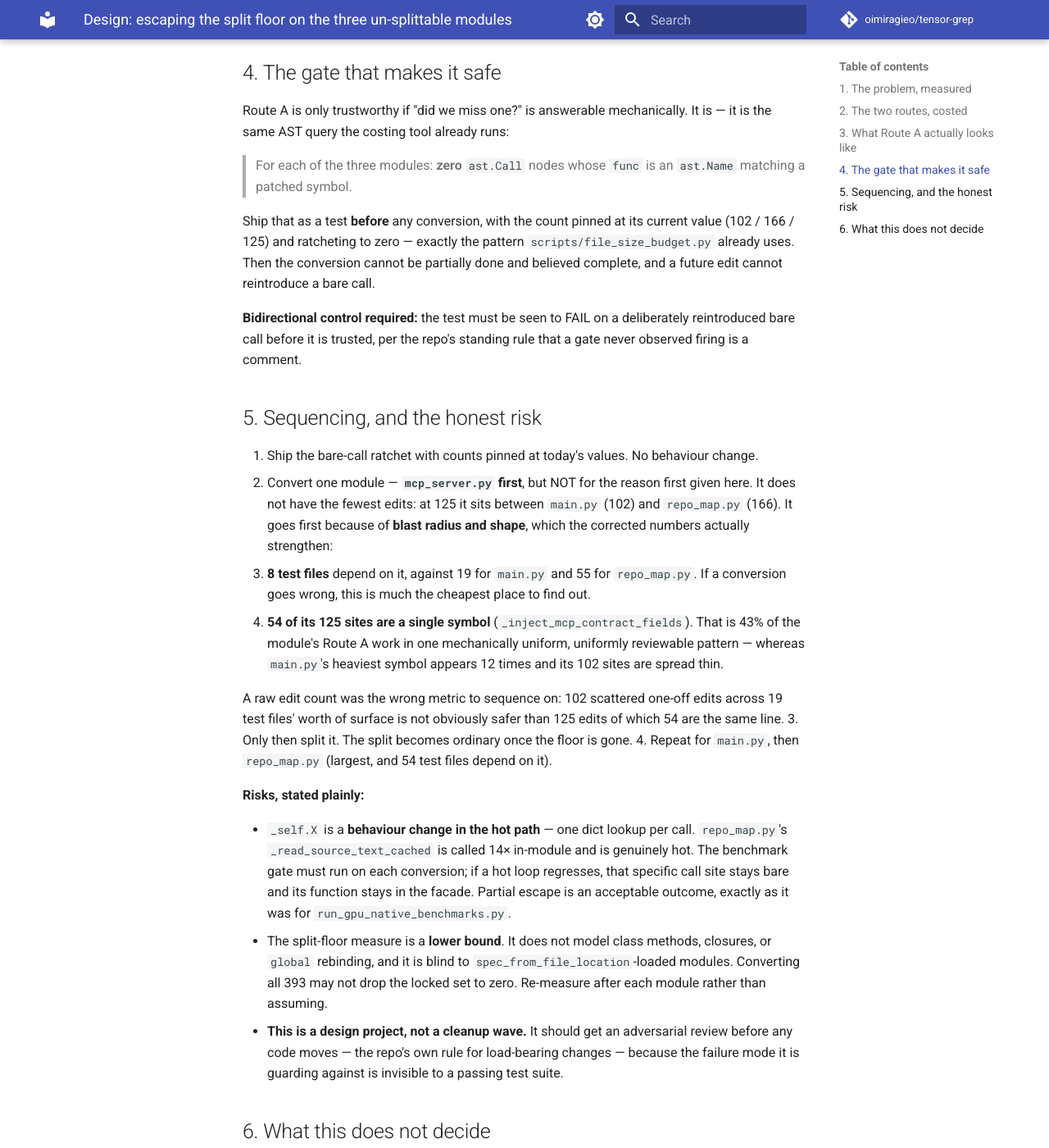
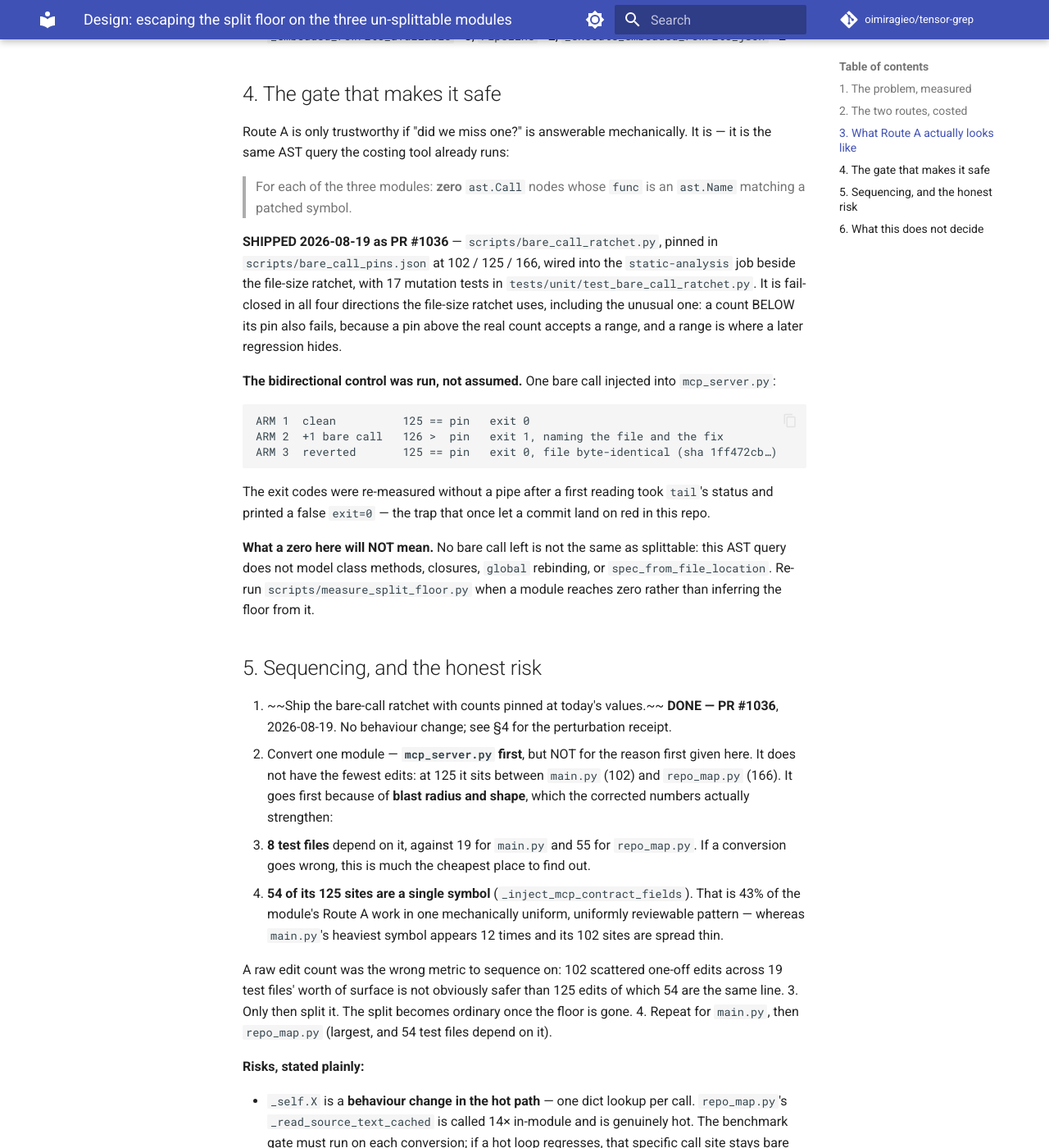
Before and after one commit to oimiragieo/tensor-grep, an MkDocs documentation site: the page built from docs/design/2026-08-19-split-floor-escape.md, in a window 1280 px wide and 1400 px high, scrolled down 3515 px. Shown: the whole window at 82% size. Built offline with MkDocs 1.6.1 and Material for MkDocs 9.7.7, drawn with Linux system fonts in a browser that asks for light colours; comment, search, counter and statistics services are not loaded; some of the changed text lies outside the part shown.

Commit message:
docs: mark split-floor step 1 shipped, and keep the UNREVIEWED half visible (#1037)
The doc still instructed the reader to build the bare-call ratchet, which
shipped as #1036 an hour earlier. A design doc that tells you to build something
already built is how a later reader either re-does it or assumes the whole plan
is unstarted.

§4 now carries the receipt rather than the instruction -- the three-arm
perturbation proof (125 -> 126 -> 125, exit 0/1/0, byte-identical revert), and
the note that the exit codes were re-measured without a pipe after a first
reading took `tail`'s status and printed a false exit=0.

The status line is SCOPED rather than flipped. "Proposal, unreviewed" -> "step 1
shipped; the CONVERSION is still a proposal and still unreviewed". Marking the
whole doc as progressed would have quietly retired the adversarial-review gate
in §5, which is the thing standing between us and 393 call-site edits whose
failure mode is invisible to a passing test suite. One step landing is not the
plan being approved.

Also records what a zero on the new ratchet will NOT mean: no bare call left is
not the same as splittable, because the AST query does not model class methods,
closures, `global` rebinding, or spec_from_file_location.

Verified: ruff --preview clean, 48 doc-governance/drift tests pass.

Co-authored-by: Claude Opus 5 (1M context) <noreply@anthropic.com>

```diff
--- a/docs/design/2026-08-19-split-floor-escape.md
+++ b/docs/design/2026-08-19-split-floor-escape.md
@@ -1,6 +1,8 @@
 # Design: escaping the split floor on the three un-splittable modules
 
-**Status:** proposal, unreviewed. **Date:** 2026-08-19.
+**Status:** step 1 shipped (#1036); the CONVERSION (steps 2-4) is still a proposal and still
+**unreviewed** — it needs the adversarial review named in §5 before any call site changes.
+**Date:** 2026-08-19.
 **Decides:** how `cli/main.py`, `cli/repo_map.py` and `cli/mcp_server.py` reach the 1,500-line
 limit, given that **they cannot get there by moving code**.
 
@@ -132,18 +134,30 @@ AST query the costing tool already runs:
 > For each of the three modules: **zero** `ast.Call` nodes whose `func` is an `ast.Name` matching a
 > patched symbol.
 
-Ship that as a test **before** any conversion, with the count pinned at its current value (102 /
-166 / 125) and ratcheting to zero — exactly the pattern `scripts/file_size_budget.py` already uses.
-Then the conversion cannot be partially done and believed complete, and a future edit cannot
-reintroduce a bare call.
+**SHIPPED 2026-08-19 as PR #1036** — `scripts/bare_call_ratchet.py`, pinned in
+`scripts/bare_call_pins.json` at 102 / 125 / 166, wired into the `static-analysis` job beside
+the file-size ratchet, with 17 mutation tests in `tests/unit/test_bare_call_ratchet.py`. It is
+fail-closed in all four directions the file-size ratchet uses, including the unusual one: a count
+BELOW its pin also fails, because a pin above the real count accepts a range, and a range is
+where a later regression hides.
 
-**Bidirectional control required:** the test must be seen to FAIL on a deliberately reintroduced
-bare call before it is trusted, per the repo's standing rule that a gate never observed firing is a
-comment.
+**The bidirectional control was run, not assumed.** One bare call injected into `mcp_server.py`:
+
+    ARM 1  clean          125 == pin   exit 0
+    ARM 2  +1 bare call   126 >  pin   exit 1, naming the file and the fix
+    ARM 3  reverted       125 == pin   exit 0, file byte-identical (sha 1ff472cb…)
+
+The exit codes were re-measured without a pipe after a first reading took `tail`'s status and
+printed a false `exit=0` — the trap that once let a commit land on red in this repo.
+
+**What a zero here will NOT mean.** No bare call left is not the same as splittable: this AST
+query does not model class methods, closures, `global` rebinding, or `spec_from_file_location`.
+Re-run `scripts/measure_split_floor.py` when a module reaches zero rather than inferring the
+floor from it.
 
 ## 5. Sequencing, and the honest risk
 
-1. Ship the bare-call ratchet with counts pinned at today's values. No behaviour change.
+1. ~~Ship the bare-call ratchet with counts pinned at today's values.~~ **DONE — PR #1036**, 2026-08-19. No behaviour change; see §4 for the perturbation receipt.
 2. Convert one module — **`mcp_server.py` first**, but NOT for the reason first given here.
    It does not have the fewest edits: at 125 it sits between `main.py` (102) and `repo_map.py`
    (166). It goes first because of **blast radius and shape**, which the corrected numbers
```
